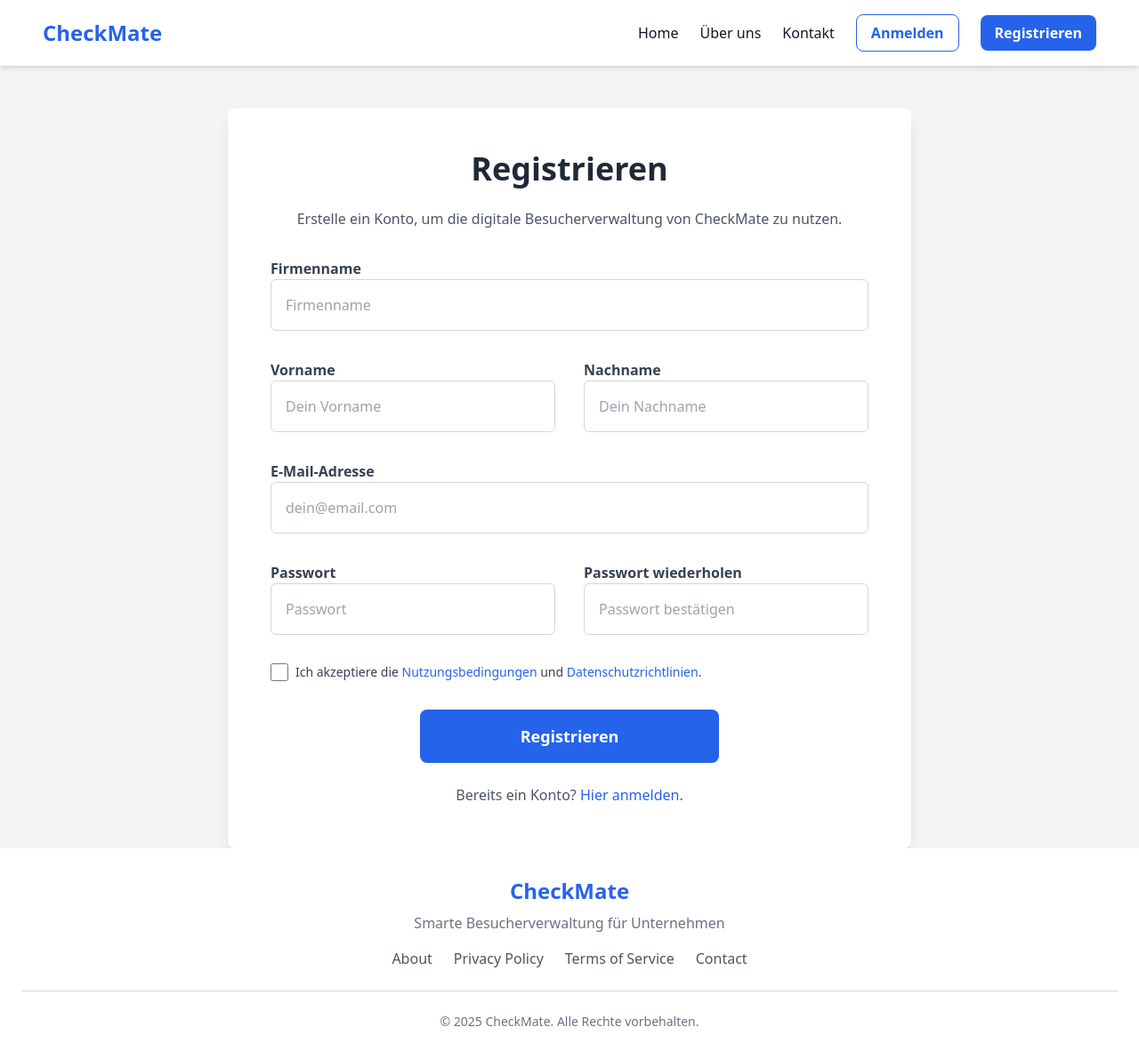
After one commit to gokayyavuz/checkmate-visitor-management, a Django app: template main/templates/main/register.html in a window 1280 px wide. The commit adds this page. Shown: the whole page at 89% size. Run offline with Django 4.2, Linux system fonts and the light colour scheme; the template is opened without the code that fills it, so the values that code supplies are empty; some libraries are stand-ins or nearby versions.

Commit message:
Company registration is now working

```diff
--- a/main/templates/main/aboutus.html
+++ b/main/templates/main/aboutus.html
@@ -20,7 +20,7 @@
         <h2 class="text-3xl font-bold text-gray-900">Unsere Mission</h2>
         <p class="mt-4 text-gray-600 text-lg">
             Wir glauben an die Digitalisierung von Geschäftsprozessen und die Optimierung von Abläufen.
-            **CheckMate** wurde entwickelt, um Unternehmen dabei zu helfen, ihre Besucher effizient und sicher zu verwalten.
+            <b>CheckMate</b> wurde entwickelt, um Unternehmen dabei zu helfen, ihre Besucher effizient und sicher zu verwalten.
         </p>
     </section>
 
--- /dev/null
+++ b/main/templates/main/register.html
@@ -0,0 +1,77 @@
+{% extends 'main/base.html' %}
+{% load static %}
+
+{% block title %}Registrieren - CheckMate{% endblock %}
+
+{% block header %} {% endblock %}
+
+{% block content %}
+<div class="flex items-center justify-center min-h-screen bg-gray-100">
+    <div class="max-w-3xl w-full bg-white shadow-lg rounded-lg p-12">
+        <h2 class="text-4xl font-bold text-center text-gray-800 mb-6">Registrieren</h2>
+        <p class="text-center text-gray-600 mb-8 max-w-2xl mx-auto">
+            Erstelle ein Konto, um die digitale Besucherverwaltung von CheckMate zu nutzen.
+        </p>
+
+        <form action="{% url 'register' %}" method="post" class="grid grid-cols-2 gap-8">
+            {% csrf_token %}
+
+            <!-- Firmenname -->
+            <div class="col-span-2">
+                <label for="company_name" class="block text-gray-700 font-semibold">Firmenname</label>
+                <input type="text" id="company_name" name="name" class="w-full border border-gray-300 p-4 rounded-md focus:ring-2 focus:ring-blue-500" placeholder="Firmenname" required>
+            </div>
+
+            <!-- Vorname -->
+            <div class="col-span-1">
+                <label for="first_name" class="block text-gray-700 font-semibold">Vorname</label>
+                <input type="text" id="first_name" name="first_name" class="w-full border border-gray-300 p-4 rounded-md focus:ring-2 focus:ring-blue-500" placeholder="Dein Vorname" required>
+            </div>
+
+            <!-- Nachname -->
+            <div class="col-span-1">
+                <label for="last_name" class="block text-gray-700 font-semibold">Nachname</label>
+                <input type="text" id="last_name" name="last_name" class="w-full border border-gray-300 p-4 rounded-md focus:ring-2 focus:ring-blue-500" placeholder="Dein Nachname" required>
+            </div>
+
+            <!-- E-Mail -->
+            <div class="col-span-2">
+                <label for="email" class="block text-gray-700 font-semibold">E-Mail-Adresse</label>
+                <input type="email" id="email" name="email" class="w-full border border-gray-300 p-4 rounded-md focus:ring-2 focus:ring-blue-500" placeholder="dein@email.com" required>
+            </div>
+
+            <!-- Passwort -->
+            <div class="col-span-1">
+                <label for="password1" class="block text-gray-700 font-semibold">Passwort</label>
+                <input type="password" id="password1" name="password1" class="w-full border border-gray-300 p-4 rounded-md focus:ring-2 focus:ring-blue-500" placeholder="Passwort" required>
+            </div>
+
+            <!-- Passwort wiederholen -->
+            <div class="col-span-1">
+                <label for="password2" class="block text-gray-700 font-semibold">Passwort wiederholen</label>
+                <input type="password" id="password2" name="password2" class="w-full border border-gray-300 p-4 rounded-md focus:ring-2 focus:ring-blue-500" placeholder="Passwort bestätigen" required>
+            </div>
+
+            <!-- Geschäftsbedingungen -->
+            <div class="col-span-2 flex items-center">
+                <input type="checkbox" id="terms" name="terms" class="w-5 h-5 border-gray-300 focus:ring-blue-500" required>
+                <label for="terms" class="ml-2 text-gray-700 text-sm">
+                    Ich akzeptiere die <a href="{% url 'terms' %}" class="text-blue-600 hover:underline">Nutzungsbedingungen</a> und <a href="" class="text-blue-600 hover:underline">Datenschutzrichtlinien</a>.
+                </label>
+            </div>
+
+            <!-- Absenden Button -->
+            <div class="col-span-2 flex justify-center">
+                <button type="submit" class="w-1/2 bg-blue-600 text-white py-4 rounded-lg font-semibold text-lg hover:bg-blue-700 transition">
+                    Registrieren
+                </button>
+            </div>
+        </form>
+
+        <!-- Login-Link -->
+        <p class="text-center text-gray-600 mt-6">
+            Bereits ein Konto? <a href="{% url 'login' %}" class="text-blue-600 hover:underline">Hier anmelden</a>.
+        </p>
+    </div>
+</div>
+{% endblock %}
--- a/main/urls.py
+++ b/main/urls.py
@@ -5,7 +5,7 @@ from . import views
 urlpatterns = [
     path("", views.home, name="home"),
     path("register/", views.register, name="register"),
-    path("login/", auth_views.LoginView.as_view(template_name="registration/login.html"), name="login"),
+    path("login/", auth_views.LoginView.as_view(template_name="login.html"), name="login"),
     path("logout/", auth_views.LogoutView.as_view(), name="logout"),
     #path("company/<slug:slug>/", views.CompanyDetailView.as_view(), name="company_detail"),
     path("form/",views.formular, name="formular"),
```
Also changed, not shown: main/admin.py (+27 -1 lines), main/forms.py (+21 -2 lines), main/models.py (+29 -11 lines), main/views.py (+8 -8 lines), main/migrations/0001_initial.py.
